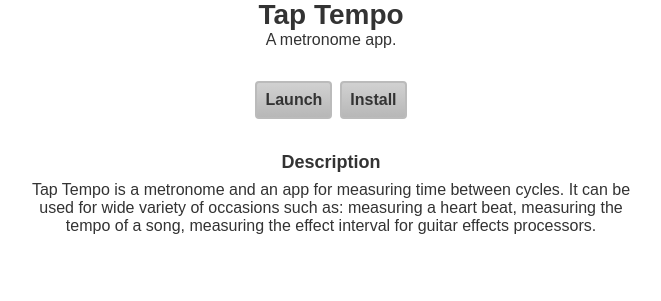
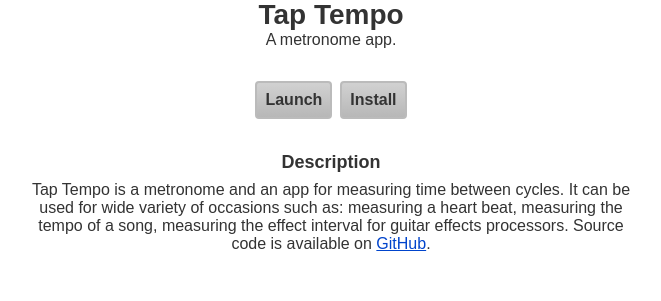
Before and after one commit to d6-9b/tap-tempo, a PHP site: page / in a window 1280 px wide. Shown: the part 197-498 px from the top of the page, without its empty margins (309-970 px from the left). Run offline with PHP 8.4, Linux system fonts and the light colour scheme.

Commit message:
github link

```diff
--- a/index.php
+++ b/index.php
@@ -32,6 +32,8 @@
                 .' It can be used for wide variety of occasions such as:'
                 .' measuring a heart beat, measuring the tempo of a song,'
                 .' measuring the effect interval for guitar effects processors.'
+                .' Source code is available on'
+                .' <a href="https://github.com/Qliavi/tap-tempo/">GitHub</a>.'
             .'</div>'
             .'<script type="text/javascript" src="index.js"></script>'
         .'</body>'
```
